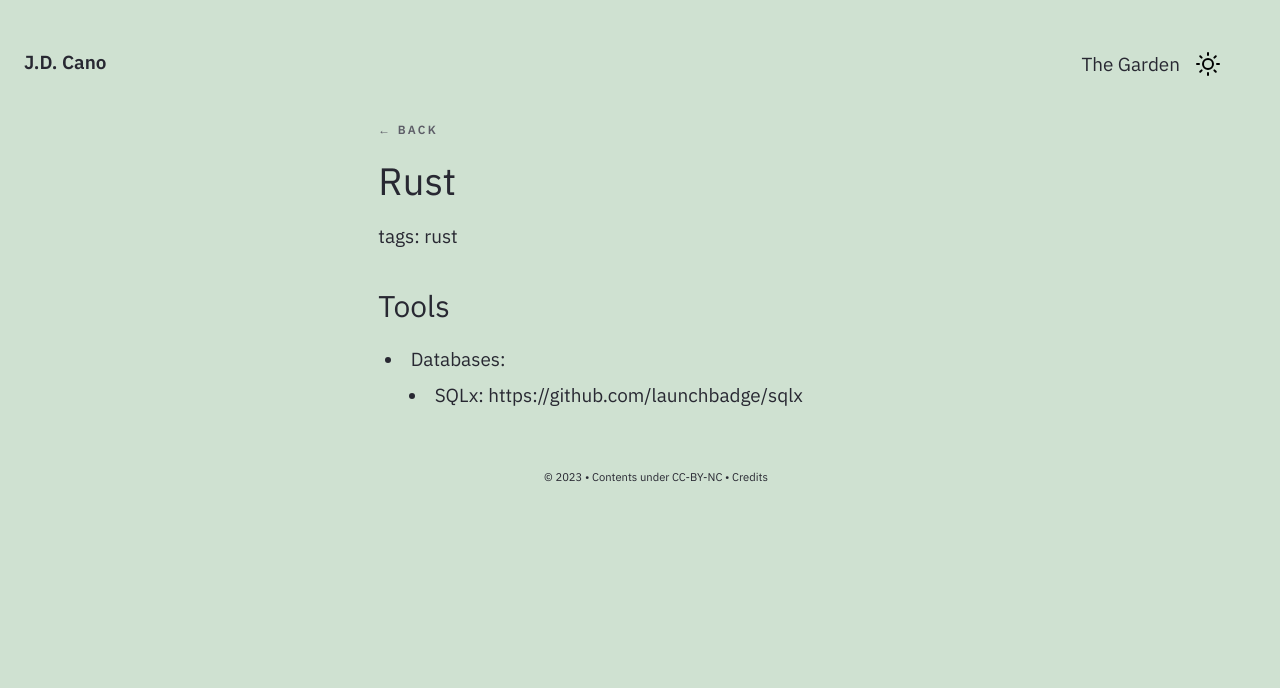
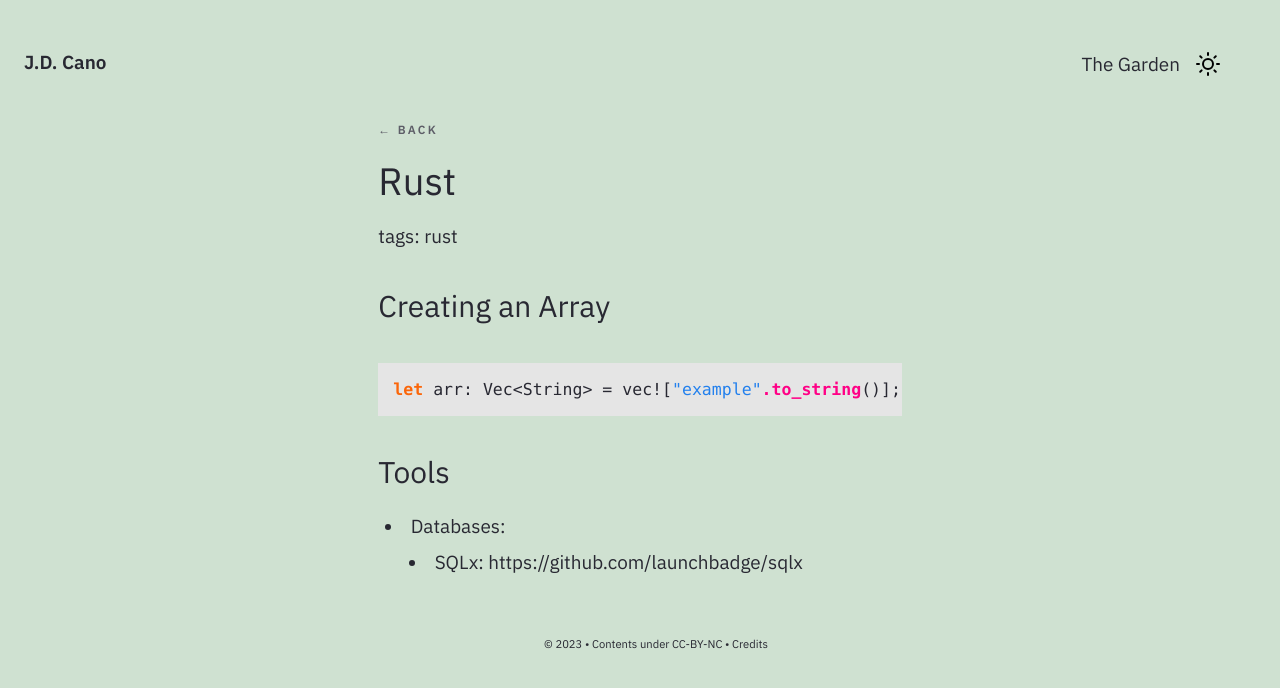
Before and after one commit to Gorzas/gorzas.github.io, a Jekyll site: the page built from _notes/Public/tech/rust.md, in a window 1280 px wide. Shown: the top 688 px of the page. Built offline with Jekyll 4.4.1, drawn with Linux system fonts in a browser that asks for light colours.

Commit message:
Update rust.md

````diff
--- a/_notes/Public/tech/rust.md
+++ b/_notes/Public/tech/rust.md
@@ -4,6 +4,11 @@ feed: show
 tags: rust
 date : 29-05-2023
 ---
+### Creating an Array
+
+```rust
+let arr: Vec<String> = vec!["example".to_string()];
+```
 
 ### Tools
 
````
